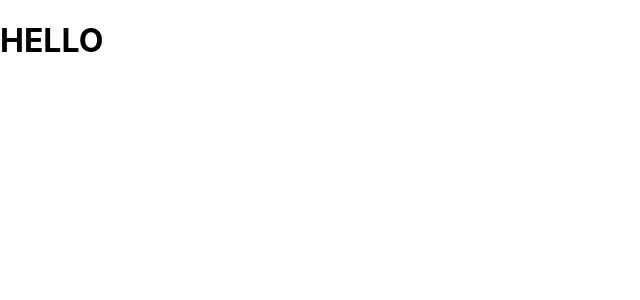
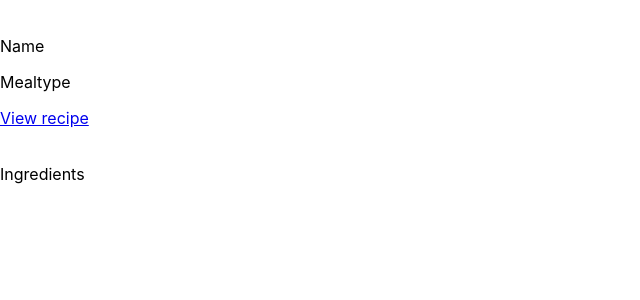
Before and after one commit to AshakaE/meal-guide, a React (Create React App) app: page / in a window 1280 px wide. Shown: the top 300 px of the page, without its empty margins (0-640 px from the left). Built offline with nearby package versions, Linux system fonts and the light colour scheme.

Commit message:
Create page routes

```diff
--- a/src/App.js
+++ /dev/null
@@ -1,3 +0,0 @@
-const App = () => <h1>HELLO</h1>;
-
-export default App;
--- /dev/null
+++ b/src/components/App.js
@@ -0,0 +1,12 @@
+import React from 'react';
+import MealCard from './MealCard';
+import MealRecipe from './MealRecipe';
+
+const App = () => (
+  <>
+    <MealCard />
+    <MealRecipe />
+  </>
+);
+
+export default App;
--- a/src/components/MealCard.js
+++ b/src/components/MealCard.js
@@ -1,4 +1,5 @@
 import React from 'react';
+import { Link } from 'react-router-dom';
 
 const MealCard = () => (
   <div>
@@ -9,6 +10,7 @@ const MealCard = () => (
       <p>Name</p>
       <p>Mealtype</p>
     </div>
+    <Link to="/recipe">View recipe</Link>
   </div>
 );
 
--- /dev/null
+++ b/src/components/Routes.js
@@ -0,0 +1,19 @@
+/* eslint-disable no-undef */
+/* eslint-disable no-unused-expressions */
+/* eslint-disable no-lone-blocks */
+
+import React from 'react';
+import { BrowserRouter, Switch, Route } from 'react-router-dom';
+import App from './App';
+import MealRecipe from './MealRecipe';
+
+const Routes = () => (
+  <BrowserRouter>
+    <Switch>
+      <Route exact path="/" component={App} />
+      <Route exact path="/recipe" component={MealRecipe} />
+    </Switch>
+  </BrowserRouter>
+);
+
+export default Routes;
--- a/src/index.js
+++ b/src/index.js
@@ -1,15 +1,11 @@
 import React from 'react';
 import ReactDOM from 'react-dom';
 import './index.css';
-import App from './App';
+import Routes from './components/Routes';
 
 ReactDOM.render(
   <React.StrictMode>
-    <App />
+    <Routes />
   </React.StrictMode>,
   document.getElementById('root'),
 );
-
-// If you want to start measuring performance in your app, pass a function
-// to log results (for example: reportWebVitals(console.log))
-// or send to an analytics endpoint. Learn more: https://bit.ly/CRA-vitals
```
